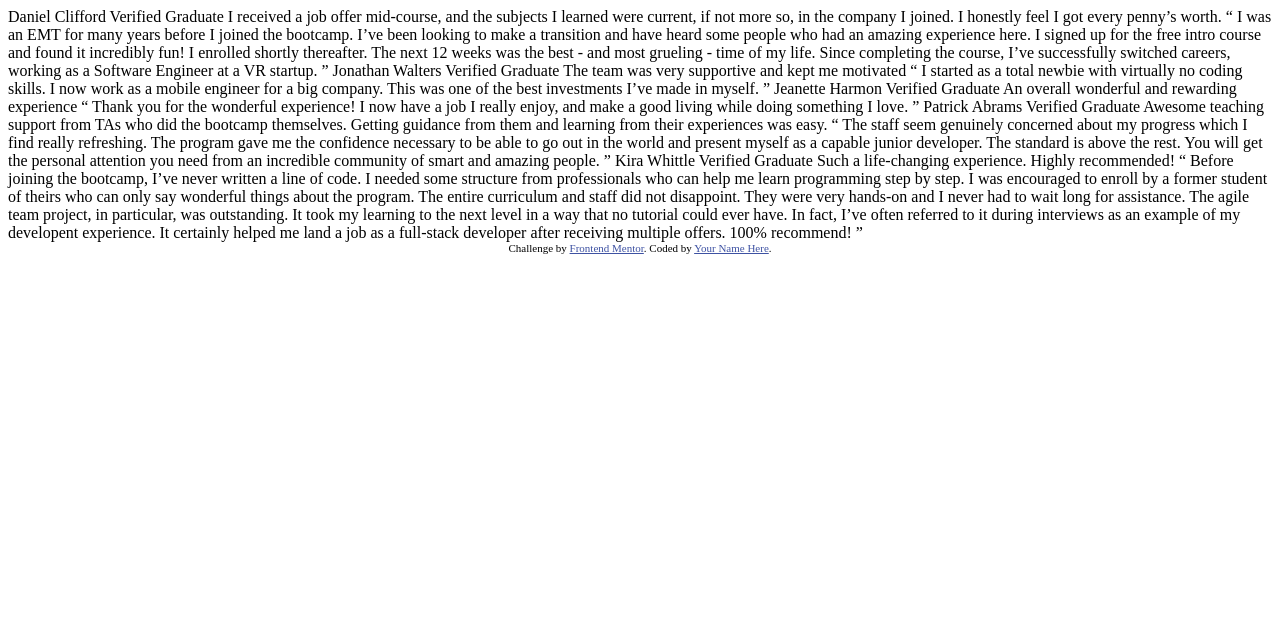
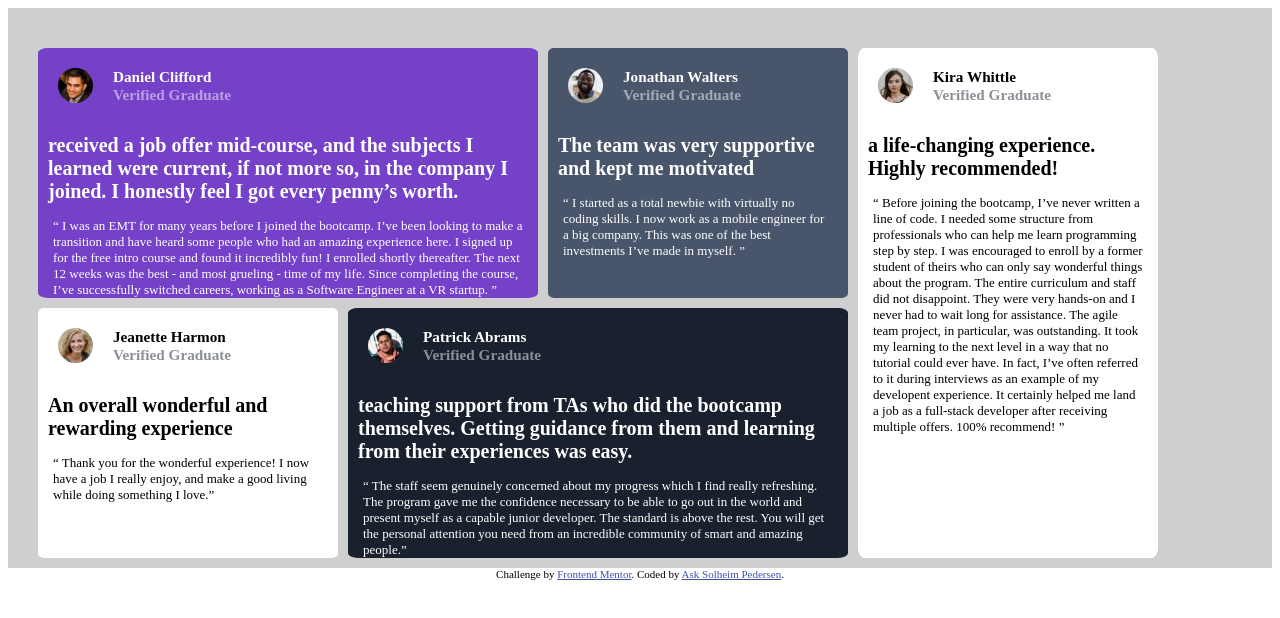
Before and after one commit to Asksolped/CSS-grid-task, a plain HTML site: page index.html in a window 1280 px wide. Drawn offline with Linux system fonts and the light colour scheme.

Commit message:
first version upload of task

```diff
--- a/index.html
+++ b/index.html
@@ -1,76 +1,139 @@
 <!DOCTYPE html>
 <html lang="en">
   <head>
-  <meta charset="UTF-8">
-  <meta name="viewport" content="width=device-width, initial-scale=1.0"> <!-- displays site properly based on user's device -->
+    <meta charset="UTF-8" />
+    <meta name="viewport" content="width=device-width, initial-scale=1.0" />
+    <!-- displays site properly based on user's device -->
 
-  <link rel="icon" type="image/png" sizes="32x32" href="./images/favicon-32x32.png">
+    <link
+      rel="icon"
+      type="image/png"
+      sizes="32x32"
+      href="./images/favicon-32x32.png" />
 
     <title>Frontend Mentor | [Challenge Name Here]</title>
+    <link rel="stylesheet" type="text/css" href="styles.css" />
 
-  <!-- Feel free to remove these styles or customise in your own stylesheet 👍 -->
     <style>
-    .attribution { font-size: 11px; text-align: center; }
-    .attribution a { color: hsl(228, 45%, 44%); }
+      .attribution {
+        font-size: 11px;
+        text-align: center;
+      }
+      .attribution a {
+        color: hsl(228, 45%, 44%);
+      }
     </style>
   </head>
   <body>
-  Daniel Clifford
-  Verified Graduate
+      <div id="core">
+        <div class="hero" id="daniel">
+          <div class="top">
+            <img src="images/image-daniel.jpg" class="hero_image" />
+            <div class="graduate">
+              <h3 class="name">Daniel Clifford</h3>
+              <h3 class="gradwhite">Verified Graduate</h3>
+            </div>
+          </div>
+          <p class="paragraph">
+            received a job offer mid-course, and the subjects I learned were
+            current, if not more so, in the company I joined. I honestly feel I
+            got every penny’s worth.
+          </p>
 
-  I received a job offer mid-course, and the subjects I learned were current, if not more so,
-  in the company I joined. I honestly feel I got every penny’s worth.
-
-  “ I was an EMT for many years before I joined the bootcamp. I’ve been looking to make a
-  transition and have heard some people who had an amazing experience here. I signed up
-  for the free intro course and found it incredibly fun! I enrolled shortly thereafter.
-  The next 12 weeks was the best - and most grueling - time of my life. Since completing
-  the course, I’ve successfully switched careers, working as a Software Engineer at a VR startup. ”
-
-  Jonathan Walters
-  Verified Graduate
-
+          <p class="text">
+            “ I was an EMT for many years before I joined the bootcamp. I’ve
+            been looking to make a transition and have heard some people who had
+            an amazing experience here. I signed up for the free intro course
+            and found it incredibly fun! I enrolled shortly thereafter. The next
+            12 weeks was the best - and most grueling - time of my life. Since
+            completing the course, I’ve successfully switched careers, working
+            as a Software Engineer at a VR startup. ”
+          </p>
+        </div>
+        <div class="hero" id="jonathan">
+          <div class="top">
+            <img src="images/image-jonathan.jpg" class="hero_image" />
+            <div class="graduate">
+              <h3 class="name">Jonathan Walters</h3>
+              <h3 class="gradwhite">Verified Graduate</h3>
+            </div>
+          </div>
+          <p class="paragraph">
             The team was very supportive and kept me motivated
-
-  “ I started as a total newbie with virtually no coding skills. I now work as a mobile engineer
-  for a big company. This was one of the best investments I’ve made in myself. ”
-
-  Jeanette Harmon
-  Verified Graduate
-
-  An overall wonderful and rewarding experience
-
-  “ Thank you for the wonderful experience! I now have a job I really enjoy, and make a good living
-  while doing something I love. ”
-
-  Patrick Abrams
-  Verified Graduate
-
-  Awesome teaching support from TAs who did the bootcamp themselves. Getting guidance from them and
-  learning from their experiences was easy.
-
-  “ The staff seem genuinely concerned about my progress which I find really refreshing. The program
-  gave me the confidence necessary to be able to go out in the world and present myself as a capable
-  junior developer. The standard is above the rest. You will get the personal attention you need from
-  an incredible community of smart and amazing people. ”
-
-  Kira Whittle
-  Verified Graduate
-
-  Such a life-changing experience. Highly recommended!
-
-  “ Before joining the bootcamp, I’ve never written a line of code. I needed some structure from
-  professionals who can help me learn programming step by step. I was encouraged to enroll by a former
-  student of theirs who can only say wonderful things about the program. The entire curriculum and staff
-  did not disappoint. They were very hands-on and I never had to wait long for assistance. The agile team
-  project, in particular, was outstanding. It took my learning to the next level in a way that no tutorial
-  could ever have. In fact, I’ve often referred to it during interviews as an example of my developent
-  experience. It certainly helped me land a job as a full-stack developer after receiving multiple offers.
-  100% recommend! ”
-
+          </p>
+          <p class="text">
+            “ I started as a total newbie with virtually no coding skills. I now
+            work as a mobile engineer for a big company. This was one of the
+            best investments I’ve made in myself. ”
+          </p>
+        </div>
+        <div class="hero" id="jaenette">
+          <div class="top">
+            <img src="images/image-jeanette.jpg" class="hero_image" />
+            <div class="graduate">
+              <h3 class="name">Jeanette Harmon</h3>
+              <h3 class="gradblack">Verified Graduate</h3>
+            </div>
+          </div>
+          <p class="paragraph">An overall wonderful and rewarding experience</p>
+          <p class="text">
+            “ Thank you for the wonderful experience! I now have a job I really
+            enjoy, and make a good living while doing something I love.”
+          </p>
+        </div>
+        <div class="hero" id="patrick">
+          <div class="top">
+            <img src="images/image-patrick.jpg" class="hero_image" />
+            <div class="graduate">
+              <h3 class="name">Patrick Abrams</h3>
+              <h3 class="gradwhite">Verified Graduate</h3>
+            </div>
+          </div>
+          <p class="paragraph">
+            teaching support from TAs who did the bootcamp themselves. Getting
+            guidance from them and learning from their experiences was easy.
+          </p>
+          <p class="text">
+            “ The staff seem genuinely concerned about my progress which I find
+            really refreshing. The program gave me the confidence necessary to
+            be able to go out in the world and present myself as a capable
+            junior developer. The standard is above the rest. You will get the
+            personal attention you need from an incredible community of smart
+            and amazing people.”
+          </p>
+        </div>
+        <div class="hero" id="kira">
+          <div class="top">
+            <img src="images/image-kira.jpg" class="hero_image" />
+            <div class="graduate">
+              <h3 class="name">Kira Whittle</h3>
+              <h3 class="gradblack">Verified Graduate</h3>
+            </div>
+          </div>
+          <p class="paragraph">
+            a life-changing experience. Highly recommended!
+          </p>
+          <p class="text">
+            “ Before joining the bootcamp, I’ve never written a line of code. I
+            needed some structure from professionals who can help me learn
+            programming step by step. I was encouraged to enroll by a former
+            student of theirs who can only say wonderful things about the
+            program. The entire curriculum and staff did not disappoint. They
+            were very hands-on and I never had to wait long for assistance. The
+            agile team project, in particular, was outstanding. It took my
+            learning to the next level in a way that no tutorial could ever
+            have. In fact, I’ve often referred to it during interviews as an
+            example of my developent experience. It certainly helped me land a
+            job as a full-stack developer after receiving multiple offers. 100%
+            recommend! ”
+          </p>
+        </div>
+        </div>
+      </div>
     <div class="attribution">
-    Challenge by <a href="https://www.frontendmentor.io?ref=challenge" target="_blank">Frontend Mentor</a>.
-    Coded by <a href="#">Your Name Here</a>.
-  </div>
+      Challenge by
+      <a href="https://www.frontendmentor.io?ref=challenge" target="_blank"
+        >Frontend Mentor</a
+      >. Coded by <a href="#">Ask Solheim Pedersen</a>.
   </body>
 </html>
--- /dev/null
+++ b/styles - Copy.css
@@ -0,0 +1,122 @@
+.hero {
+  font-size: 13px;
+  background-color: blue;
+  margin: 5px;
+  border: 2px solid black;
+  flex-direction: column;
+  border-radius: 2%;
+  width: 50%;
+  justify-content: space-evenly;
+}
+
+.graduate {
+  display: flex;
+  font-size: 13px;
+  flex-direction: column;
+  padding: 20px;
+}
+
+h3 {
+  margin: 0px;
+}
+
+.gradwhite {
+  color: hsl(10, 10%, 100%, 0.5);
+}
+
+.gradblack {
+  color: hsl(219, 29%, 14%, 0.5);
+}
+
+.top {
+  display: flex;
+}
+
+.hero_image {
+  border-radius: 50%;
+  height: 35px;
+  width: 35px;
+  margin-left: 20px;
+  margin-top: 20px;
+}
+
+#daniel {
+  height: 250px;
+  width: 500px;
+  background-color: hsl(263, 55%, 52%);
+  color: white;
+  grid-column: 2;
+  grid-row: 2;
+}
+
+#jonathan {
+  width: 250px;
+  height: 250px;
+  background-color: hsl(217, 19%, 35%);
+  color: white;
+  grid-column: 4;
+  grid-row: 2;
+}
+
+#jaenette {
+  width: 250px;
+  height: 250px;
+  background-color: hsl(0, 0%, 100%);
+  color: black;
+  grid-column: 2;
+  grid-row: 4;
+}
+
+#patrick {
+  height: 250px;
+  width: 500px;
+  background-color: hsl(219, 29%, 14%);
+  color: white;
+  grid-column: 3;
+  grid-row: 4;
+}
+
+#kira {
+  height: 550px;
+  width: 250px;
+  background-color: hsl(0, 0%, 100%);
+  grid-column: 5;
+  grid-row: 2;
+}
+
+#core {
+  width: 1250px;
+  height: 750px;
+  background-color: hsl(0, 0%, 81%);
+  display: grid;
+  grid-template-columns: 50px 300px 250px 300px 265px 200px;
+  grid-template-rows: 100px 100px 200px 100px;
+}
+
+.text {
+  margin: 15px;
+}
+
+.paragraph {
+  margin: 10px;
+  font-weight: bold;
+  font-size: 20px;
+}
+
+#background {
+  padding: 150px;
+  height: 700px;
+  width: 1000px;
+  display: flex;
+  justify-content: center;
+}
+
+@media only screen and (375px) {
+  #background {
+    padding: 50px;
+    height: 75%;
+    width: 75%;
+    display: flex;
+    justify-content: center;
+  }
+}
--- /dev/null
+++ b/styles.css
@@ -0,0 +1,148 @@
+.hero {
+  font-size: 13px;
+  background-color: blue;
+  margin-left: 30px;
+  margin-bottom: 10px;
+  flex-direction: column;
+  border-radius: 2%;
+  justify-content: space-evenly;
+}
+
+.graduate {
+  display: flex;
+  font-size: 13px;
+  flex-direction: column;
+  padding: 20px;
+}
+
+h3 {
+  margin: 0px;
+}
+
+.gradwhite {
+  color: hsl(10, 10%, 100%, 0.5);
+}
+
+.gradblack {
+  color: hsl(219, 29%, 14%, 0.5);
+}
+
+.top {
+  display: flex;
+}
+
+.hero_image {
+  border-radius: 50%;
+  height: 35px;
+  width: 35px;
+  margin-left: 20px;
+  margin-top: 20px;
+}
+
+#daniel {
+  height: 400px;
+  width: 300px;
+  background-color: hsl(263, 55%, 52%);
+  color: white;
+  margin-top: 40px;
+}
+
+#jonathan {
+  width: 300px;
+  height: 250px;
+  background-color: hsl(217, 19%, 35%);
+  color: white;
+}
+
+#jaenette {
+  width: 300px;
+  height: 250px;
+  background-color: hsl(0, 0%, 100%);
+  color: black;
+}
+
+#patrick {
+  height: 350px;
+  width: 300px;
+  background-color: hsl(219, 29%, 14%);
+  color: white;
+}
+
+#kira {
+  height: 375px;
+  width: 300px;
+  background-color: hsl(0, 0%, 100%);
+  margin-bottom: 40px;
+}
+
+#core {
+  background-color: hsl(0, 0%, 81%);
+  display: flex;
+  flex-direction: column;
+}
+
+.text {
+  margin: 15px;
+}
+
+.paragraph {
+  margin: 10px;
+  font-weight: bold;
+  font-size: 20px;
+}
+
+@media (min-width: 1025px) {
+  #core {
+    background-color: hsl(0, 0%, 81%);
+    display: grid;
+    grid-template-columns: 310px 200px 310px 100px 100px;
+    grid-template-rows: 100px 100px 100px;
+  }
+  #daniel {
+    height: 250px;
+    width: 500px;
+    background-color: hsl(263, 55%, 52%);
+    color: white;
+    margin-top: 40px;
+    grid-column: 1;
+    grid-row: 1;
+  }
+  #jonathan {
+    width: 300px;
+    height: 250px;
+    background-color: hsl(217, 19%, 35%);
+    color: white;
+    grid-column: 3;
+    grid-row: 1;
+    margin-top: 40px;
+  }
+  #jaenette {
+    width: 300px;
+    height: 250px;
+    background-color: hsl(0, 0%, 100%);
+    color: black;
+    grid-column: 1;
+    grid-row: 4;
+  }
+  #patrick {
+    height: 250px;
+    width: 500px;
+    background-color: hsl(219, 29%, 14%);
+    color: white;
+    grid-column: 2;
+    grid-row: 4;
+  }
+
+  #kira {
+    height: 510px;
+    width: 300px;
+    background-color: hsl(0, 0%, 100%);
+    margin-bottom: 40px;
+    grid-column: 4;
+    grid-row: 1;
+    margin-top: 40px;
+  }
+}
+
+@media (min-width: 768px) and (max-width: 1024) {
+}
```
Lines whose indentation alone changed are shown as unchanged.
